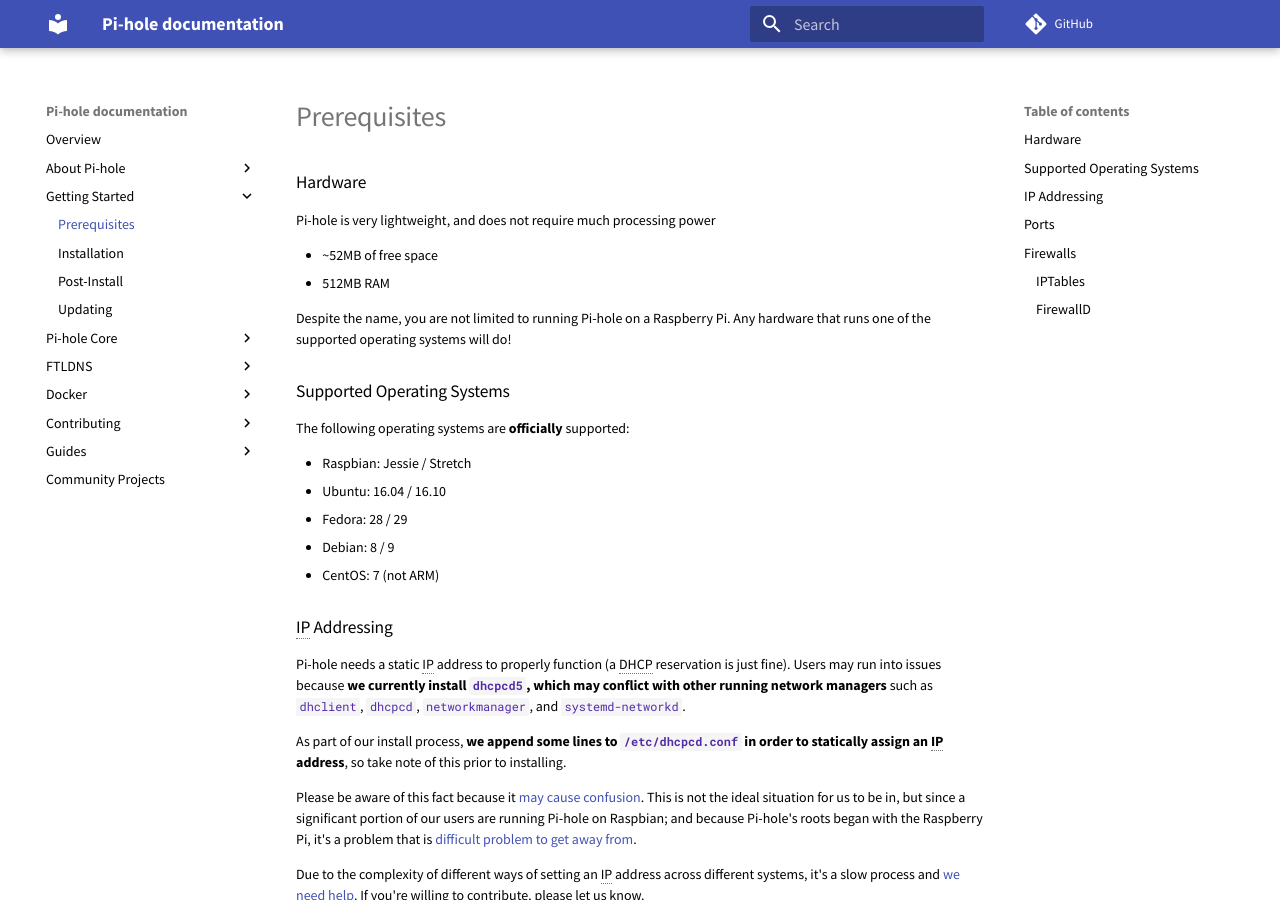
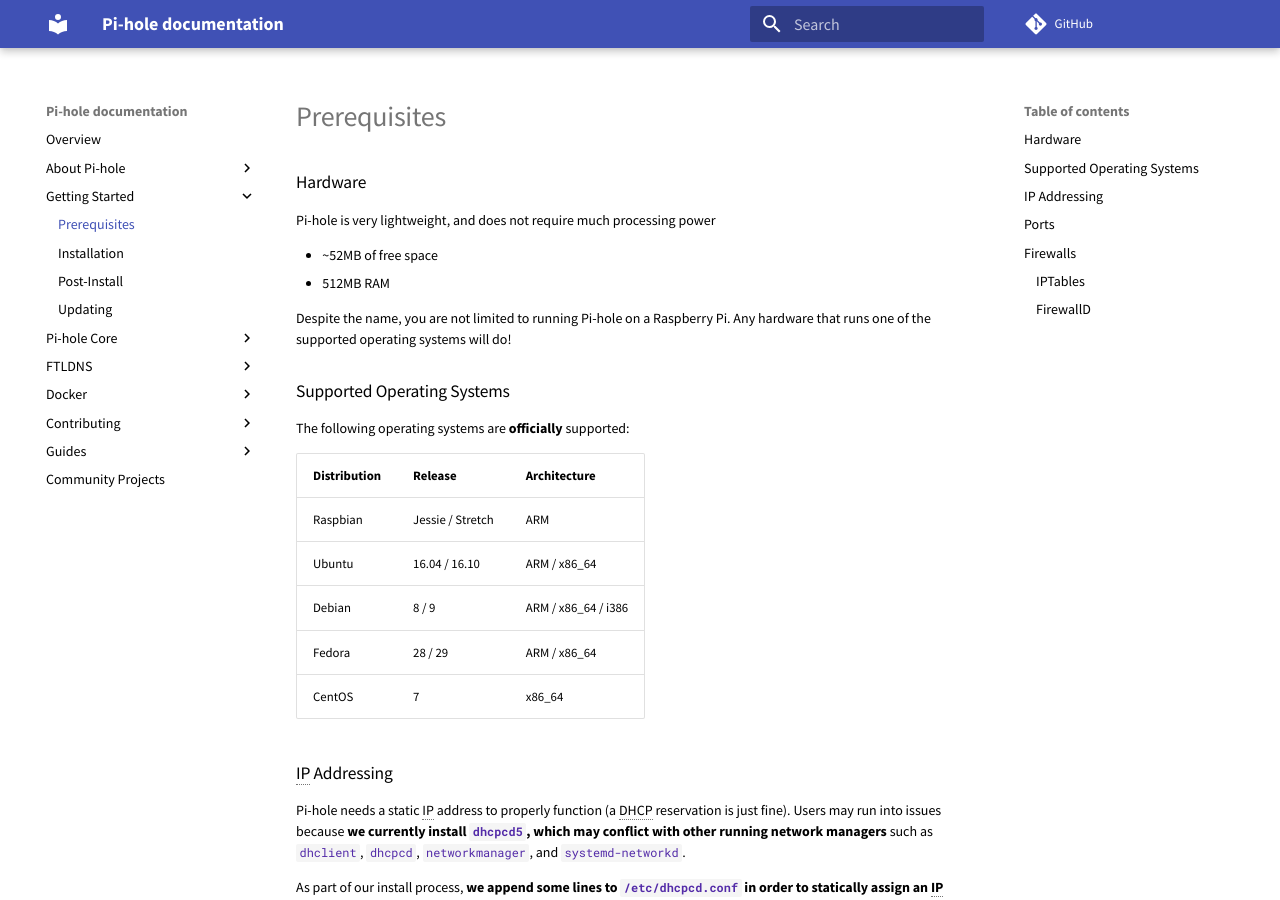
Before and after one commit to pi-hole/docs, an MkDocs documentation site: the page built from docs/main/prerequesites.md, in a window 1280 px wide and 900 px high. Built offline with MkDocs 1.6.1 and Material for MkDocs 9.7.7, drawn with Linux system fonts in a browser that asks for light colours; comment, search, counter and statistics services are not loaded.

Commit message:
add architectures to support matrix
Signed-off-by: bcambl <blayne@blaynecampbell.com>

```diff
--- a/docs/main/prerequesites.md
+++ b/docs/main/prerequesites.md
@@ -11,11 +11,13 @@
 
 The following operating systems are **officially** supported:
 
-- Raspbian: Jessie / Stretch
-- Ubuntu: 16.04 / 16.10
-- Fedora: 28 / 29
-- Debian: 8 / 9
-- CentOS: 7 (not ARM)
+| Distribution | Release          |  Architecture       |
+| ------------ | ---------------- | ------------------- |
+| Raspbian     | Jessie / Stretch | ARM                 |
+| Ubuntu       | 16.04 / 16.10    | ARM / x86_64        |
+| Debian       | 8 / 9            | ARM / x86_64 / i386 |
+| Fedora       | 28 / 29          | ARM / x86_64        |
+| CentOS       | 7                | x86_64              |
 
 ### IP Addressing
 
```
